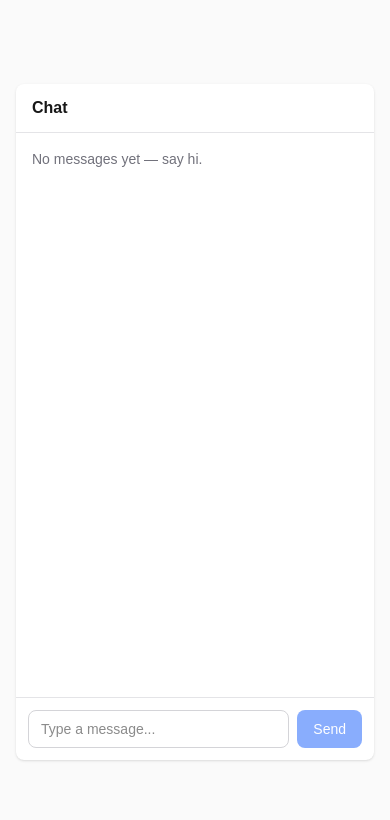
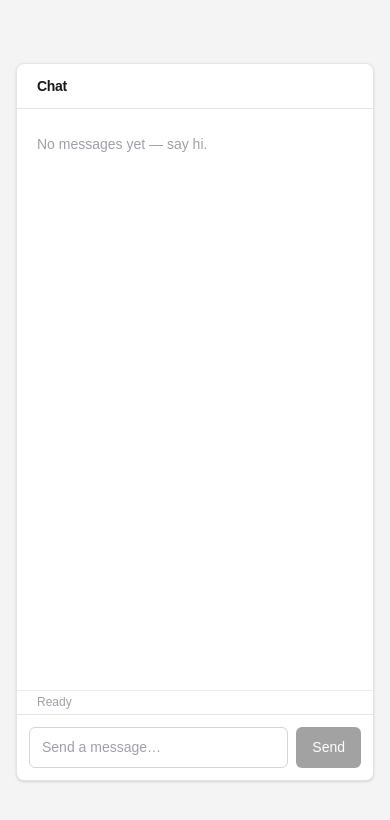
Before and after one commit to hachai-code/ai-chat-app, a Next.js app in the folder frontend/: page / in a window 390 px wide. Shown: the top 820 px of the page. Built offline with nearby package versions, Linux system fonts and the light colour scheme.

Commit message:
Enhance chat functionality with error handling, token tracking, and auto-scrolling. Update UI for better user experience and responsiveness.

```diff
--- a/frontend/app/chat.tsx
+++ b/frontend/app/chat.tsx
@@ -1,6 +1,6 @@
 'use client';
 
-import { useState, FormEvent } from 'react';
+import { useState, useRef, useEffect, FormEvent } from 'react';
 
 type Message = { role: 'user' | 'assistant'; content: string };
 
@@ -10,6 +10,25 @@ export default function Chat() {
   const [messages, setMessages] = useState<Message[]>([]);
   const [input, setInput] = useState('');
   const [isStreaming, setIsStreaming] = useState(false);
+  const [error, setError] = useState<string | null>(null);
+  const [tokenCount, setTokenCount] = useState(0);
+  const abortRef = useRef<AbortController | null>(null);
+  const scrollRef = useRef<HTMLDivElement>(null);
+  const stickToBottomRef = useRef(true);
+
+  function handleScroll() {
+    const el = scrollRef.current;
+    if (!el) return;
+    const distanceFromBottom = el.scrollHeight - el.scrollTop - el.clientHeight;
+    stickToBottomRef.current = distanceFromBottom < 50;
+  }
+
+  useEffect(() => {
+    if (!stickToBottomRef.current) return;
+    const el = scrollRef.current;
+    if (!el) return;
+    el.scrollTop = el.scrollHeight;
+  }, [messages]);
 
   async function handleSend(e: FormEvent) {
     e.preventDefault();
@@ -17,16 +36,21 @@ export default function Chat() {
     if (!trimmed || isStreaming) return;
 
     const history: Message[] = [...messages, { role: 'user', content: trimmed }];
-    // Append user message + empty assistant placeholder that will fill in.
     setMessages([...history, { role: 'assistant', content: '' }]);
     setInput('');
     setIsStreaming(true);
+    setError(null);
+    setTokenCount(0);
+
+    const controller = new AbortController();
+    abortRef.current = controller;
 
     try {
       const res = await fetch(API_URL, {
         method: 'POST',
         headers: { 'Content-Type': 'application/json' },
         body: JSON.stringify({ model: 'claude-haiku-4-5', messages: history }),
+        signal: controller.signal,
       });
 
       if (!res.ok || !res.body) {
@@ -42,8 +66,6 @@ export default function Chat() {
         if (done) break;
 
         buffer += decoder.decode(value, { stream: true });
-
-        // SSE events are separated by a blank line ("\n\n").
         const events = buffer.split('\n\n');
         buffer = events.pop() ?? '';
 
@@ -52,14 +74,29 @@ export default function Chat() {
           const payload = event.slice(6);
           if (payload === '[DONE]') continue;
           appendToAssistant(payload);
+          setTokenCount((n) => n + 1);
         }
       }
     } catch (err) {
-      const message = err instanceof Error ? err.message : 'unknown error';
-      appendToAssistant(`\n[error: ${message}]`);
+      const isAbort = (err as Error)?.name === 'AbortError';
+      if (!isAbort) {
+        setError(err instanceof Error ? err.message : 'unknown error');
+      }
+      // If we never received any tokens, drop the empty assistant placeholder.
+      setMessages((prev) => {
+        const last = prev[prev.length - 1];
+        return last?.role === 'assistant' && last.content === ''
+          ? prev.slice(0, -1)
+          : prev;
+      });
     } finally {
       setIsStreaming(false);
+      abortRef.current = null;
     }
+  }
+
+  function handleStop() {
+    abortRef.current?.abort();
   }
 
   function appendToAssistant(chunk: string) {
@@ -73,24 +110,74 @@ export default function Chat() {
 
   return (
     <>
-      <div className="flex-1 overflow-y-auto p-4 space-y-3">
+      <div
+        ref={scrollRef}
+        onScroll={handleScroll}
+        className="flex-1 space-y-6 overflow-y-auto px-5 py-6"
+      >
         {messages.length === 0 ? (
-          <p className="text-sm text-zinc-500">No messages yet — say hi.</p>
+          <p className="text-sm leading-relaxed text-zinc-400">
+            No messages yet — say hi.
+          </p>
         ) : (
-          messages.map((m, i) => (
-            <div
-              key={i}
-              className={`max-w-[80%] whitespace-pre-wrap rounded-lg px-3 py-2 text-sm ${
-                m.role === 'user'
-                  ? 'ml-auto bg-blue-600 text-white'
-                  : 'mr-auto bg-zinc-200 dark:bg-zinc-800'
-              }`}
-            >
-              {m.content || (m.role === 'assistant' && isStreaming ? '…' : '')}
+          messages.map((m, i) =>
+            m.role === 'user' ? (
+              <div key={i} className="flex justify-end">
+                <div className="max-w-[80%] whitespace-pre-wrap rounded-2xl bg-zinc-100 px-4 py-2.5 text-[15px] leading-relaxed text-zinc-800 dark:bg-zinc-800 dark:text-zinc-100">
+                  {m.content}
                 </div>
-          ))
+              </div>
+            ) : (
+              <article key={i} className="space-y-1">
+                <div className="text-xs font-medium text-zinc-500 dark:text-zinc-400">
+                  Assistant
+                </div>
+                <div className="whitespace-pre-wrap text-[15px] leading-relaxed text-zinc-800 dark:text-zinc-100">
+                  {m.content ||
+                    (isStreaming ? (
+                      <span className="text-zinc-400">…</span>
+                    ) : (
+                      ''
+                    ))}
+                </div>
+              </article>
+            ),
+          )
         )}
       </div>
+
+      {error && (
+        <div className="mx-5 mb-3 flex items-start justify-between gap-3 rounded-md border border-red-300/60 bg-red-50 px-3 py-2 text-sm leading-relaxed text-red-800 dark:border-red-900/50 dark:bg-red-950/40 dark:text-red-200">
+          <span>Error: {error}</span>
+          <button
+            type="button"
+            onClick={() => setError(null)}
+            className="text-xs font-medium underline-offset-2 hover:underline"
+          >
+            Dismiss
+          </button>
+        </div>
+      )}
+
+      <div className="flex h-6 items-center border-t border-zinc-200/70 px-5 text-xs text-zinc-500 dark:border-zinc-800/70">
+        {isStreaming ? (
+          <span className="inline-flex items-center gap-2">
+            <span className="size-1.5 animate-pulse rounded-full bg-emerald-500" />
+            <span>
+              Streaming · <span className="font-mono">{tokenCount}</span>{' '}
+              {tokenCount === 1 ? 'token' : 'tokens'}
+            </span>
+          </span>
+        ) : tokenCount > 0 ? (
+          <span>
+            <span className="font-mono">{tokenCount}</span>{' '}
+            {tokenCount === 1 ? 'token' : 'tokens'}
+          </span>
+        ) : (
+          <span className="text-zinc-400">Ready</span>
+        )}
+      </div>
+
       <form
         onSubmit={handleSend}
         className="flex gap-2 border-t border-zinc-200 p-3 dark:border-zinc-800"
@@ -98,17 +185,27 @@ export default function Chat() {
         <input
           value={input}
           onChange={(e) => setInput(e.target.value)}
-          placeholder="Type a message..."
+          placeholder="Send a message…"
           disabled={isStreaming}
-          className="flex-1 rounded-lg border border-zinc-300 bg-transparent px-3 py-2 text-sm focus:outline-none focus:ring-2 focus:ring-blue-500 disabled:opacity-50 dark:border-zinc-700"
+          className="flex-1 rounded-md border border-zinc-300 bg-transparent px-3 py-2 text-sm leading-relaxed placeholder:text-zinc-400 focus:border-zinc-500 focus:outline-none disabled:opacity-50 dark:border-zinc-700 dark:placeholder:text-zinc-500 dark:focus:border-zinc-500"
         />
+        {isStreaming ? (
+          <button
+            type="button"
+            onClick={handleStop}
+            className="rounded-md border border-zinc-300 px-4 py-2 text-sm font-medium text-zinc-700 transition hover:bg-zinc-100 dark:border-zinc-700 dark:text-zinc-200 dark:hover:bg-zinc-800"
+          >
+            Stop
+          </button>
+        ) : (
           <button
             type="submit"
-          disabled={!input.trim() || isStreaming}
-          className="rounded-lg bg-blue-600 px-4 py-2 text-sm font-medium text-white hover:bg-blue-700 disabled:opacity-50"
+            disabled={!input.trim()}
+            className="rounded-md bg-zinc-900 px-4 py-2 text-sm font-medium text-white transition hover:bg-zinc-700 disabled:opacity-40 dark:bg-zinc-100 dark:text-zinc-900 dark:hover:bg-zinc-200"
           >
             Send
           </button>
+        )}
       </form>
     </>
   );
--- a/frontend/app/page.tsx
+++ b/frontend/app/page.tsx
@@ -2,10 +2,10 @@ import Chat from './chat';
 
 export default function Home() {
   return (
-    <main className="flex flex-1 items-center justify-center bg-zinc-50 p-4 dark:bg-black">
-      <div className="flex h-[80vh] w-full max-w-2xl flex-col rounded-lg bg-white shadow dark:bg-zinc-900">
-        <header className="border-b border-zinc-200 px-4 py-3 dark:border-zinc-800">
-          <h1 className="font-semibold">Chat</h1>
+    <main className="flex flex-1 items-center justify-center bg-zinc-100 p-4 text-zinc-900 antialiased dark:bg-zinc-950 dark:text-zinc-100">
+      <div className="flex h-[85vh] w-full max-w-3xl flex-col overflow-hidden rounded-lg border border-zinc-200 bg-white shadow-sm dark:border-zinc-800 dark:bg-zinc-900">
+        <header className="border-b border-zinc-200 px-5 py-3 dark:border-zinc-800">
+          <h1 className="text-sm font-semibold tracking-tight">Chat</h1>
         </header>
         <Chat />
       </div>
```
Lines whose indentation alone changed are shown as unchanged.
